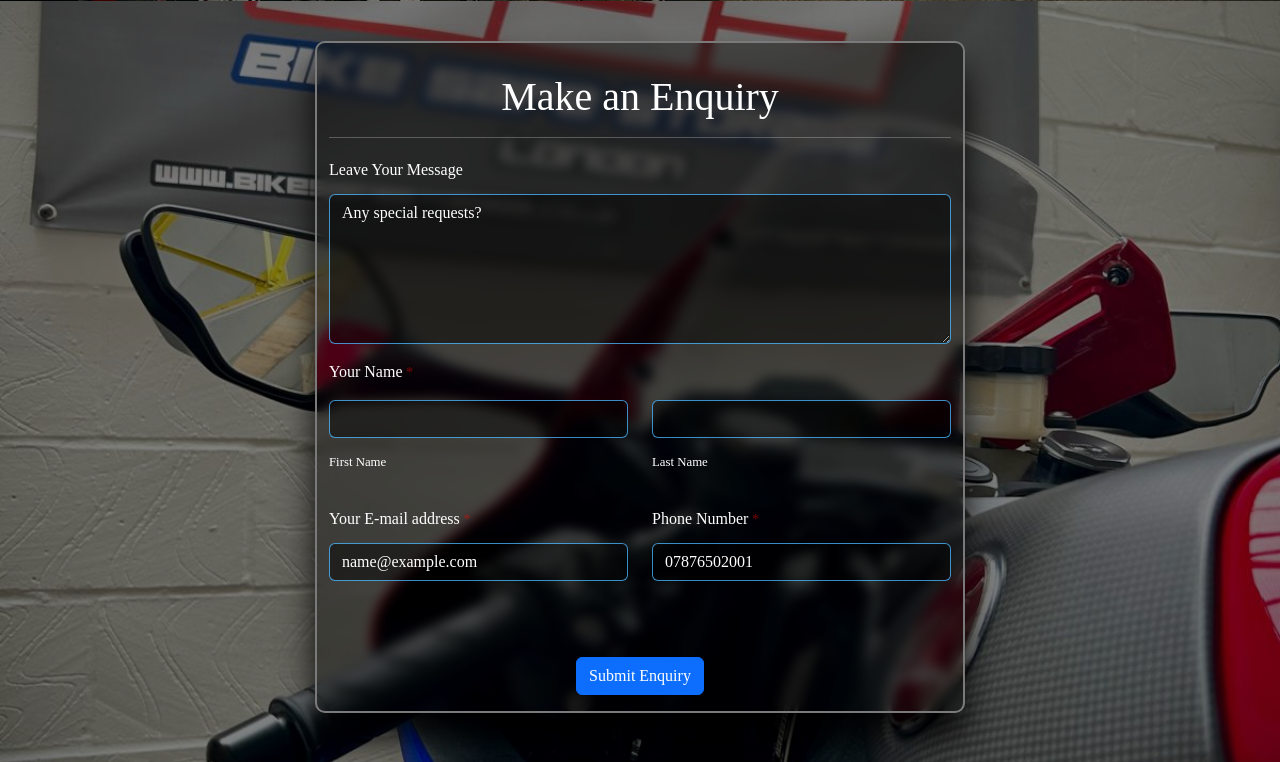
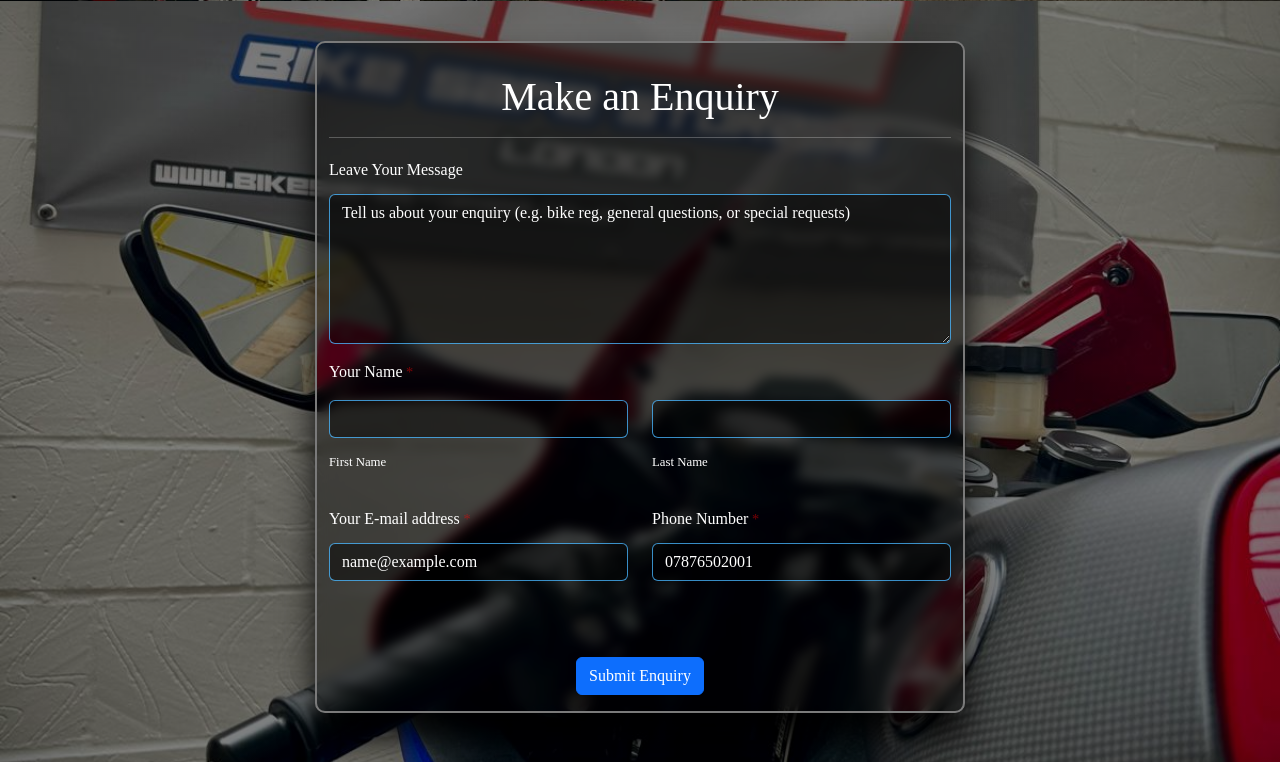
Before and after one commit to AshfaaqK/Bike-Safe-Storage, a Flask app: page /make-an-enquiry in a window 1280 px wide. Shown: the part 574-1336 px from the top of the page. Run offline with Flask 3, Linux system fonts and the light colour scheme; some libraries are stand-ins or nearby versions.

Commit message:
fix: change placeholder for enquiry messge box.

```diff
--- a/templates/make_enquiry.html
+++ b/templates/make_enquiry.html
@@ -24,7 +24,7 @@
 
                     <div class="mb-3 enquiry-fields">
                         {{ form.message.label(class_ = 'enquiry-labels') }}
-                        {{ form.message(class_ = 'form-control message-enquiry enquiry-input',  placeholder="Any special requests?") }}
+                        {{ form.message(class_ = 'form-control message-enquiry enquiry-input',  placeholder="Tell us about your enquiry (e.g. bike reg, general questions, or special requests)") }}
                     </div>
 
                     <div class="row mb-3">
```
